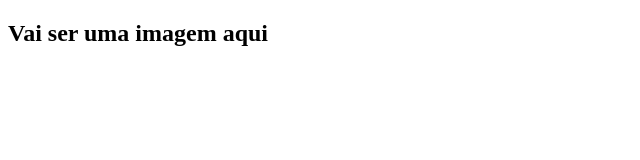
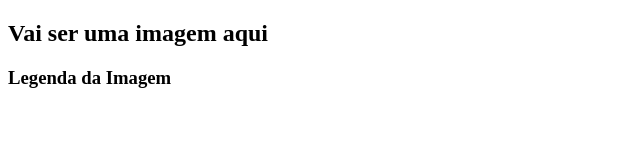
Before and after one commit to Lelektop/aluraplus, a plain HTML site: page index.html in a window 1280 px wide. Shown: the whole page, without its empty margins (0-640 px from the left). Drawn offline with Linux system fonts and the light colour scheme.

Commit message:
Add files via upload

```diff
--- a/index.html
+++ b/index.html
@@ -8,5 +8,6 @@
 </head>
 <body>
     <h2>Vai ser uma imagem aqui</h2>
+    <h3>Legenda da Imagem</h3>
 </body>
 </html>
```
